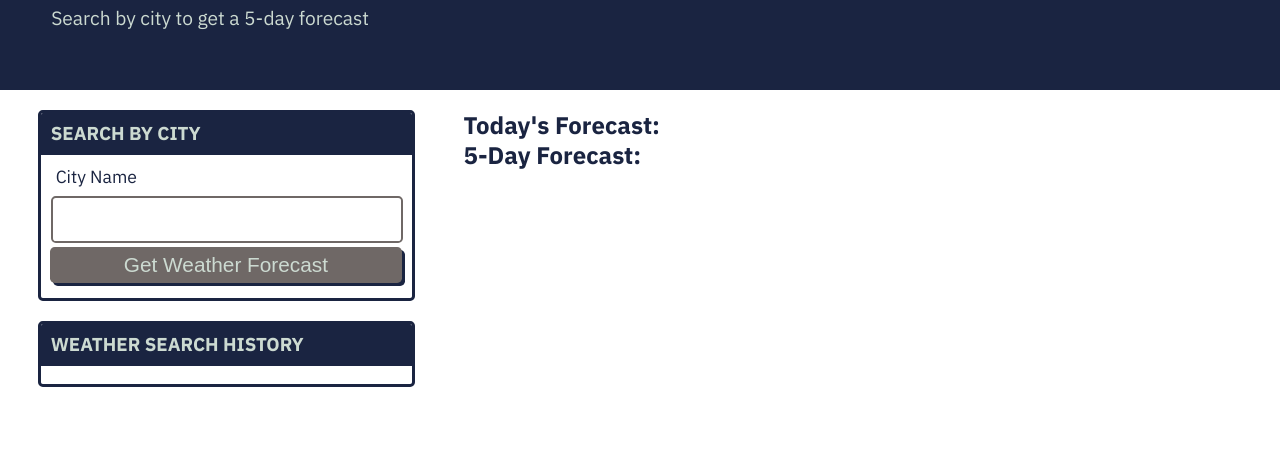
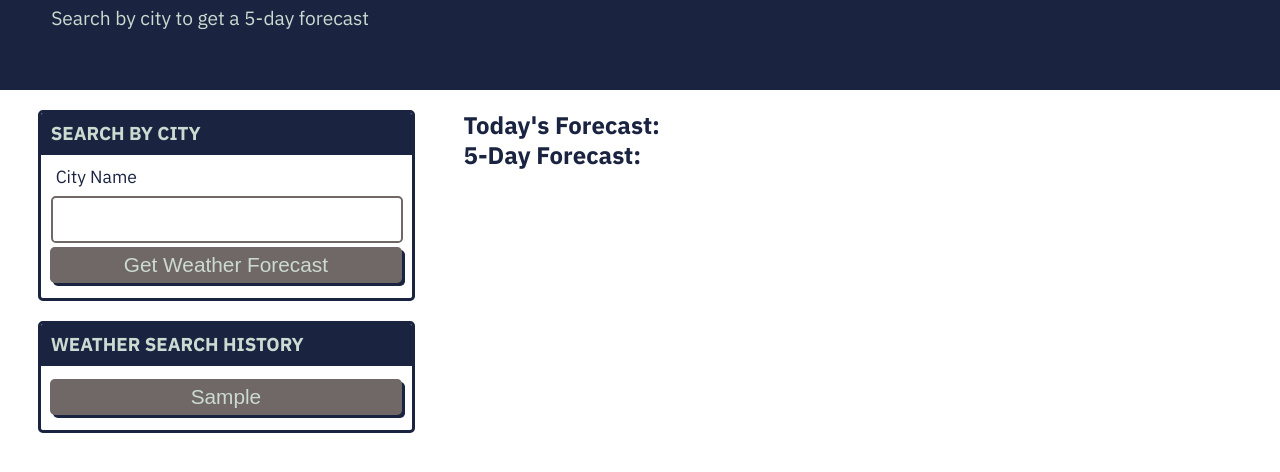
Before and after one commit to MarinaKaeufer/LimerenceWeatherDashboard, a plain HTML site: page index.html in a window 1280 px wide. Both pictures are taken after typing "Sample" into the empty fields and a click on the button "Get Weather Forecast". Shown: the part 114-586 px from the top of the page. Drawn offline with Linux system fonts and the light colour scheme; no server answers.

Commit message:
worked on search history

```diff
--- a/assets/js/homepage.js
+++ b/assets/js/homepage.js
@@ -4,7 +4,7 @@ var nameInputEl = document.querySelector('#city');
 var weatherContainerEl = document.querySelector('#weathers-container');
 var todaysWeatherContainerEl = document.querySelector('#todays-weathers-container');
 var weatherSearchTerm = document.querySelector('#weather-search-term');
-var weatherHistory = [];
+var weatherHistory;
 
 var formSubmitHandler = function (event) {
   event.preventDefault();
@@ -14,6 +14,7 @@ var formSubmitHandler = function (event) {
   if (city) {
     addToHistory(city);
     getCityWeathers(city);
+    updateHistoryUI();
 
     weatherContainerEl.textContent = '';
     nameInputEl.value = '';
@@ -22,7 +23,19 @@ var formSubmitHandler = function (event) {
   }
 };
 
+var updateHistoryUI = function(){
+    weatherHistory = JSON.parse(localStorage.getItem("history")) || [];
+    historyButtonsEl.innerHTML = '';
+    weatherHistory.forEach(city => {
+        var historyEl = document.createElement('button');
+        historyEl.classList = 'btn';
+        historyEl.textContent = city;
+        historyButtonsEl.appendChild(historyEl);
+    })
+}
+
 var addToHistory = function (city) {
+    if (weatherHistory.includes(city)) return;
     weatherHistory.push(city);
     localStorage.setItem("history", JSON.stringify(weatherHistory));
 }
@@ -80,15 +93,15 @@ var displayWeathers = function (weathers, searchTerm) {
   let wind = weathers[0]['wind']['speed'];
   let humidity = weathers[0]['main']['humidity'];
 
+  todaysWeatherContainerEl.innerHTML = '';
+
   var weatherEl = document.createElement('div');
     weatherEl.classList = 'list-item flex-row justify-space-between align-center';
-    // weatherEl.setAttribute('href', './single-weather.html?weather=' + weatherName);
 
     var titleEl = document.createElement('span');
-    // date = currentDay;
     titleEl.textContent = newDate.toLocaleDateString('en-US');
-    // titleEl.textContent = date.toLocaleDateString('en-US');
 
+    // Clear all children first
     weatherEl.appendChild(titleEl);
 
     var tempEl = document.createElement('span');
@@ -124,15 +137,6 @@ var displayWeathers = function (weathers, searchTerm) {
     wind = weathers[i]['wind']['speed'];
     humidity = weathers[i]['main']['humidity'];
 
-
-    // console.log(` `)
-    // console.log(`==> currentDate ${currentDate}`)
-    // console.log(`==> temp ${temp}`)
-    // console.log(`==> wind ${wind}`)
-    // console.log(`==> humidity ${humidity}`)
-
-
-
     var weatherEl = document.createElement('div');
     weatherEl.classList = 'list-item flex-row justify-space-between align-center';
     // weatherEl.setAttribute('href', './single-weather.html?weather=' + weatherName);
@@ -167,3 +171,5 @@ var displayWeathers = function (weathers, searchTerm) {
 
 userFormEl.addEventListener('submit', formSubmitHandler);
 historyButtonsEl.addEventListener('click', buttonClickHandler);
+
+updateHistoryUI();
```
Also changed, not shown: index.html (+1 -3 lines).
